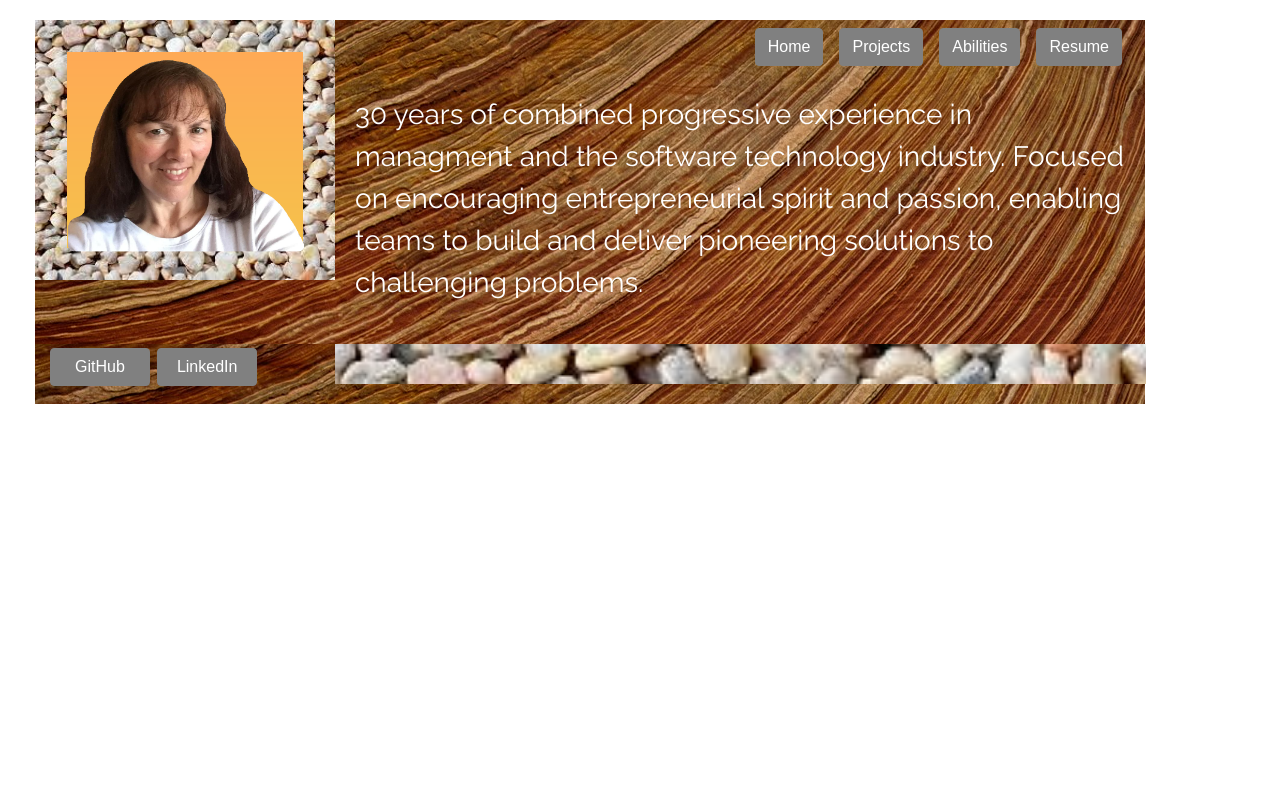
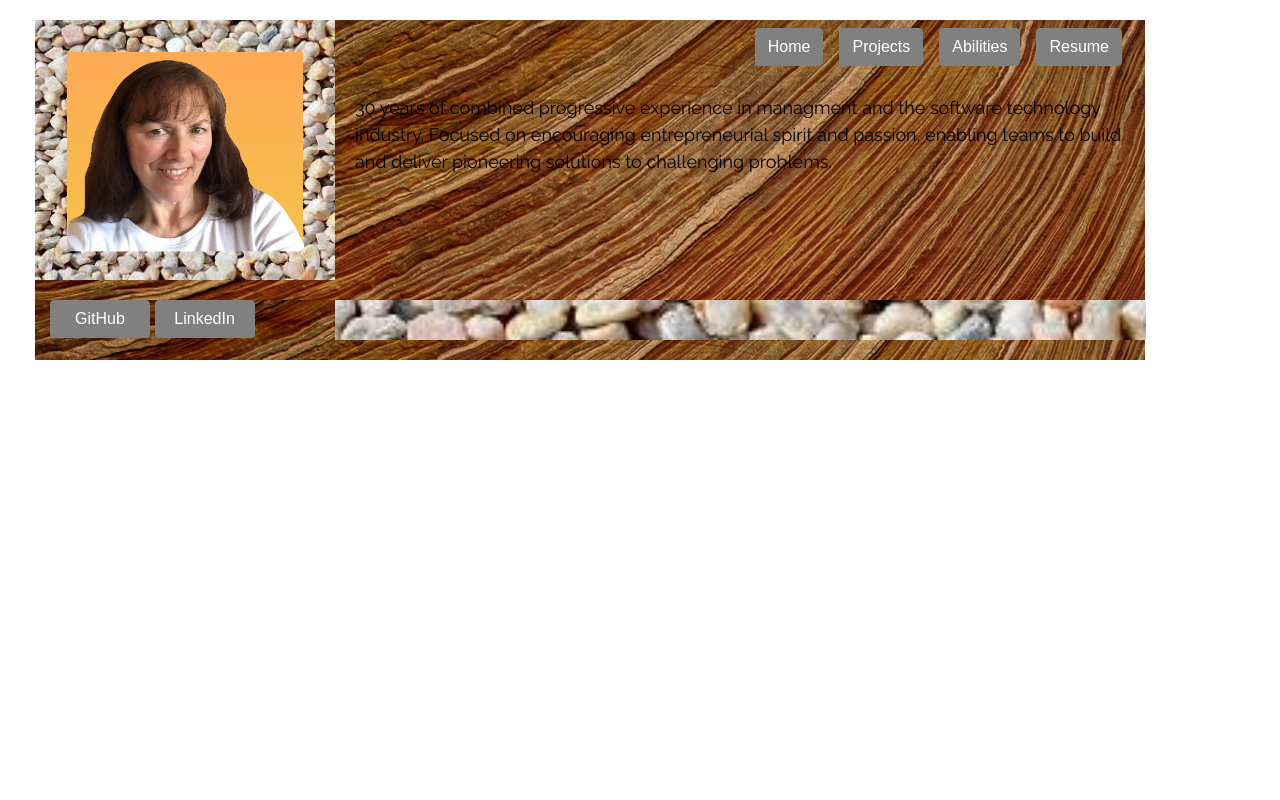
Before and after one commit to lisasboylanportfolio/PortfolioDjango, a Django app: page / in a window 1280 px wide. Run offline with Django 3.2, Linux system fonts and the light colour scheme; some libraries are stand-ins or nearby versions; some web fonts are replaced.

```diff
--- a/webpages/static/css/style.css
+++ b/webpages/static/css/style.css
@@ -4,7 +4,7 @@ htmml, body{
   padding:0;
   font-family: 'Raleway', sans-serif;
   color: white;
-  font-size: 28px;
+  font-size: 18px;
   box-sizing: border-box
 }
 
@@ -36,6 +36,8 @@ ul{
   min-height: 100vh; /* These two lines are counted as one      */
   display: flex;
   align-items: center;
+  color: black;
+  background:none;
 }
 
 .container{
@@ -139,11 +141,13 @@ ul{
   width:auto
   }
 
+/*
 .white_background{
   color: black;
   background-color: white;
   background:none;
 }
+*/
 
 .align_left{
   text-align: left !important;
```
Also changed, not shown: README.md, 1 other file.
